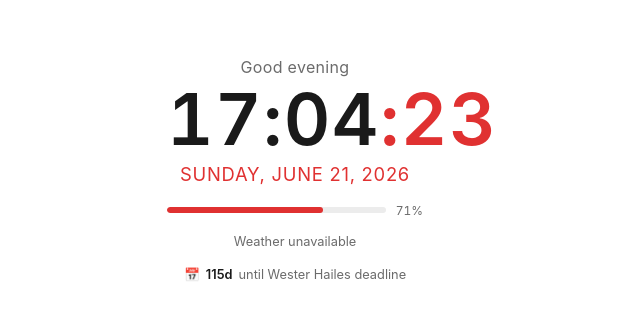
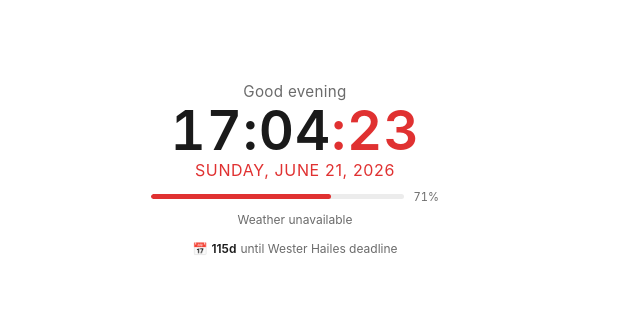
Before and after one commit to MHOLME301/BasicClock_260621, a plain HTML site: page index.html in a window 1280 px wide. Shown: the part 231-550 px from the top of the page, without its empty margins (345-985 px from the left). Drawn offline with Linux system fonts and the light colour scheme; no server answers.

Commit message:
Update index.html

```diff
--- a/index.html
+++ b/index.html
@@ -24,18 +24,18 @@
   }
   .clock-wrap {
     text-align: center;
-    padding: 24px 32px;
+    padding: 8px 16px;
     width: 100%;
     max-width: 320px;
   }
   .greeting {
-    font-size: clamp(0.85rem, 2vw, 1rem);
+    font-size: clamp(0.8rem, 2vw, 0.95rem);
     color: var(--muted);
-    margin-bottom: 6px;
+    margin-bottom: 2px;
     letter-spacing: 0.02em;
   }
   .time {
-    font-size: clamp(2.5rem, 8vw, 4.5rem);
+    font-size: clamp(2rem, 7vw, 3.4rem);
     font-weight: 600;
     letter-spacing: 0.02em;
     line-height: 1;
@@ -45,21 +45,21 @@
     color: var(--accent);
   }
   .date {
-    margin-top: 8px;
-    font-size: clamp(0.9rem, 2.5vw, 1.15rem);
+    margin-top: 2px;
+    font-size: clamp(0.8rem, 2.2vw, 1rem);
     color: var(--accent);
     letter-spacing: 0.04em;
     text-transform: uppercase;
   }
   .progress-row {
-    margin-top: 18px;
+    margin-top: 10px;
     display: flex;
     align-items: center;
     gap: 10px;
   }
   .progress-track {
     flex: 1;
-    height: 6px;
+    height: 5px;
     border-radius: 4px;
     background: var(--track);
     overflow: hidden;
@@ -72,24 +72,24 @@
     transition: width 1s linear;
   }
   .progress-label {
-    font-size: 0.75rem;
+    font-size: 0.7rem;
     color: var(--muted);
     white-space: nowrap;
     font-variant-numeric: tabular-nums;
   }
   .info-row {
-    margin-top: 16px;
+    margin-top: 8px;
     display: flex;
     justify-content: center;
-    gap: 18px;
+    gap: 14px;
     flex-wrap: wrap;
   }
   .info-chip {
-    font-size: 0.8rem;
+    font-size: 0.75rem;
     color: var(--muted);
     display: flex;
     align-items: center;
-    gap: 6px;
+    gap: 4px;
   }
   .info-chip strong {
     color: var(--fg);
@@ -150,7 +150,7 @@
     setInterval(update, 1000);
 
     // ---- CONFIG: edit these two lines for your setup ----
-    const LATITUDE = 55.9533;   // Set to Edinburgh
+    const LATITUDE = 55.9533;   // Edinburgh
     const LONGITUDE = -3.1883;
     const TARGET_DATE = "2026-10-14"; // countdown target, e.g. a project end date
     const TARGET_LABEL = "Wester Hailes deadline";
```
